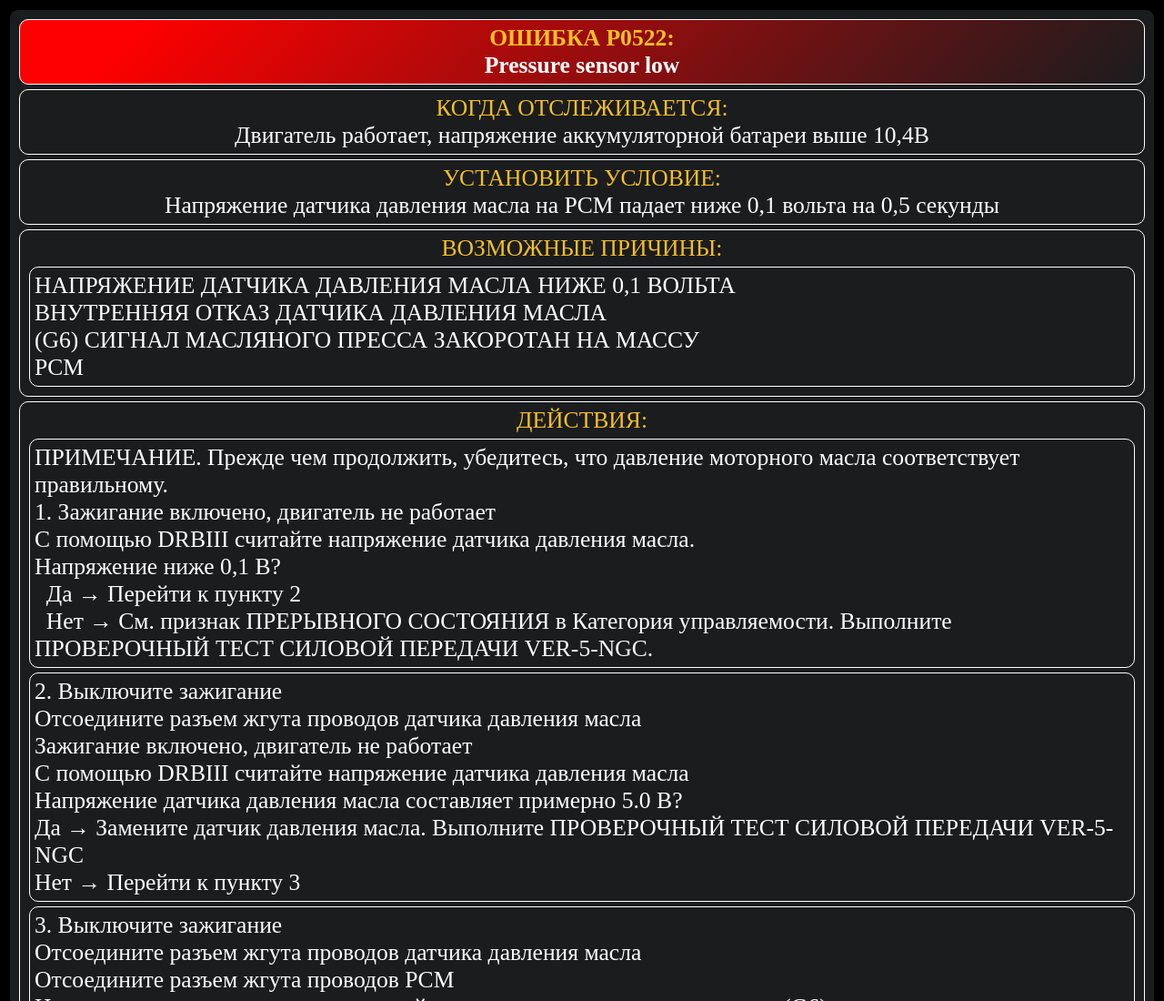
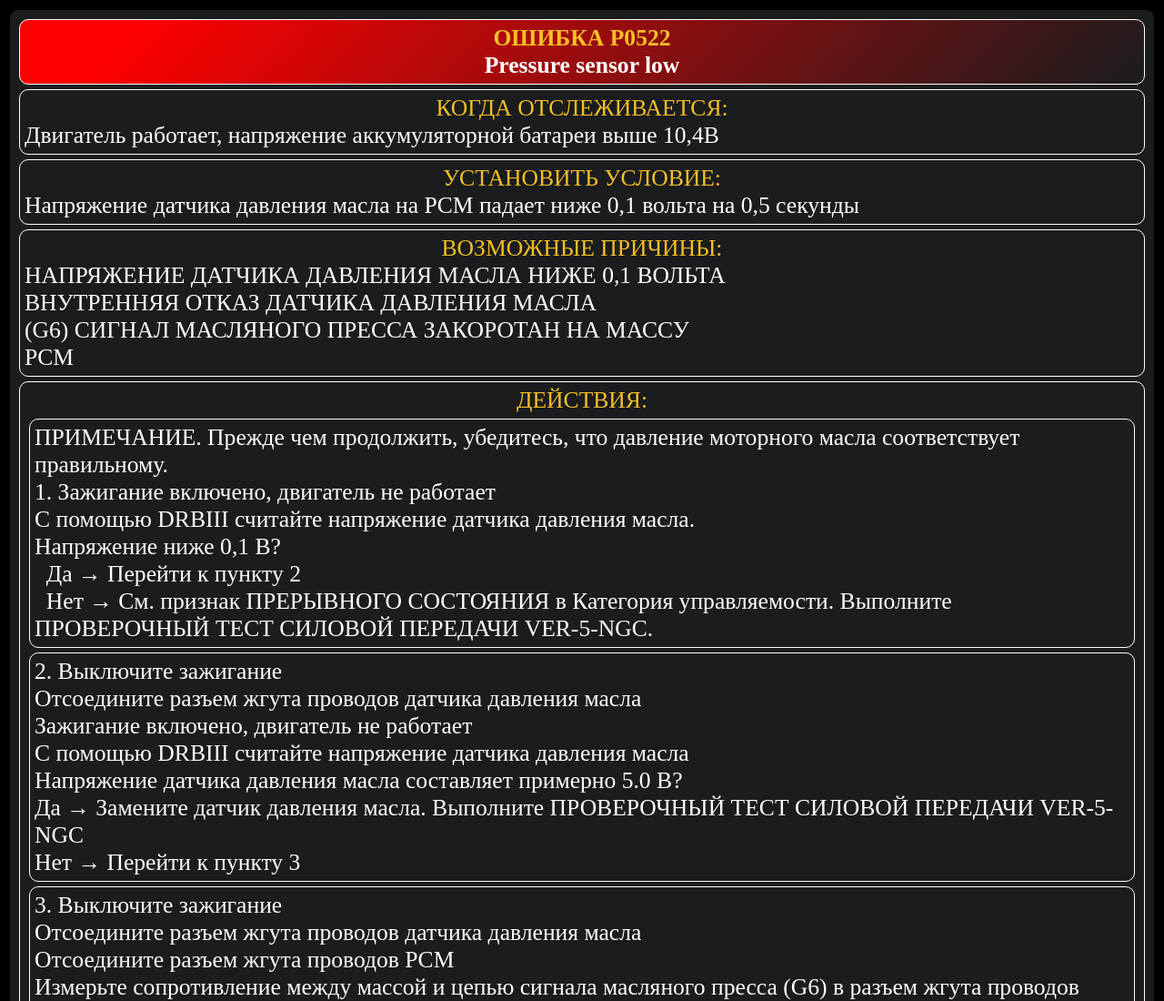
Before and after one commit to OKigarOK/Pacifica_Check_Engine, a plain HTML site: page index.html in a window 1280 px wide. Shown: the top 1100 px of the page at 91% size. Drawn offline with Linux system fonts and the light colour scheme.

Commit message:
Add files via upload

```diff
--- a/index.html
+++ b/index.html
@@ -10,20 +10,20 @@
 
 <div class="error_card_container">
     <div class="error_card">
-        <div class="error_article">ОШИБКА P0522:
+        <div class="error_article">ОШИБКА P0522
             <div class="error_name">Pressure sensor low</div>
         </div>
 
         <div class="error_when_monitored">КОГДА ОТСЛЕЖИВАЕТСЯ:
-            <div>Двигатель работает, напряжение аккумуляторной батареи выше 10,4В</div>
+            <div class="error_text">Двигатель работает, напряжение аккумуляторной батареи выше 10,4В</div>
         </div>
 
         <div class="error_set_condition">УСТАНОВИТЬ УСЛОВИЕ:
-            <div>Напряжение датчика давления масла на PCM падает ниже 0,1 вольта на 0,5 секунды</div>
+            <div class="error_text">Напряжение датчика давления масла на PCM падает ниже 0,1 вольта на 0,5 секунды</div>
         </div>
 
         <div class="error_possible_causes">ВОЗМОЖНЫЕ ПРИЧИНЫ:
-           <div class="error_action">
+           <div class="error_text">
                НАПРЯЖЕНИЕ ДАТЧИКА ДАВЛЕНИЯ МАСЛА НИЖЕ 0,1 ВОЛЬТА<br>
                ВНУТРЕННЯЯ ОТКАЗ ДАТЧИКА ДАВЛЕНИЯ МАСЛА<br>
                (G6) СИГНАЛ МАСЛЯНОГО ПРЕССА ЗАКОРОТАН НА МАССУ<br>
--- a/styles.css
+++ b/styles.css
@@ -46,6 +46,10 @@ div {
     font-weight: bolder;
 }
 
+.error_text {
+    text-align: left;
+}
+
 .error_action {
     border: 1px solid white;
     border-radius: 10px;
```
